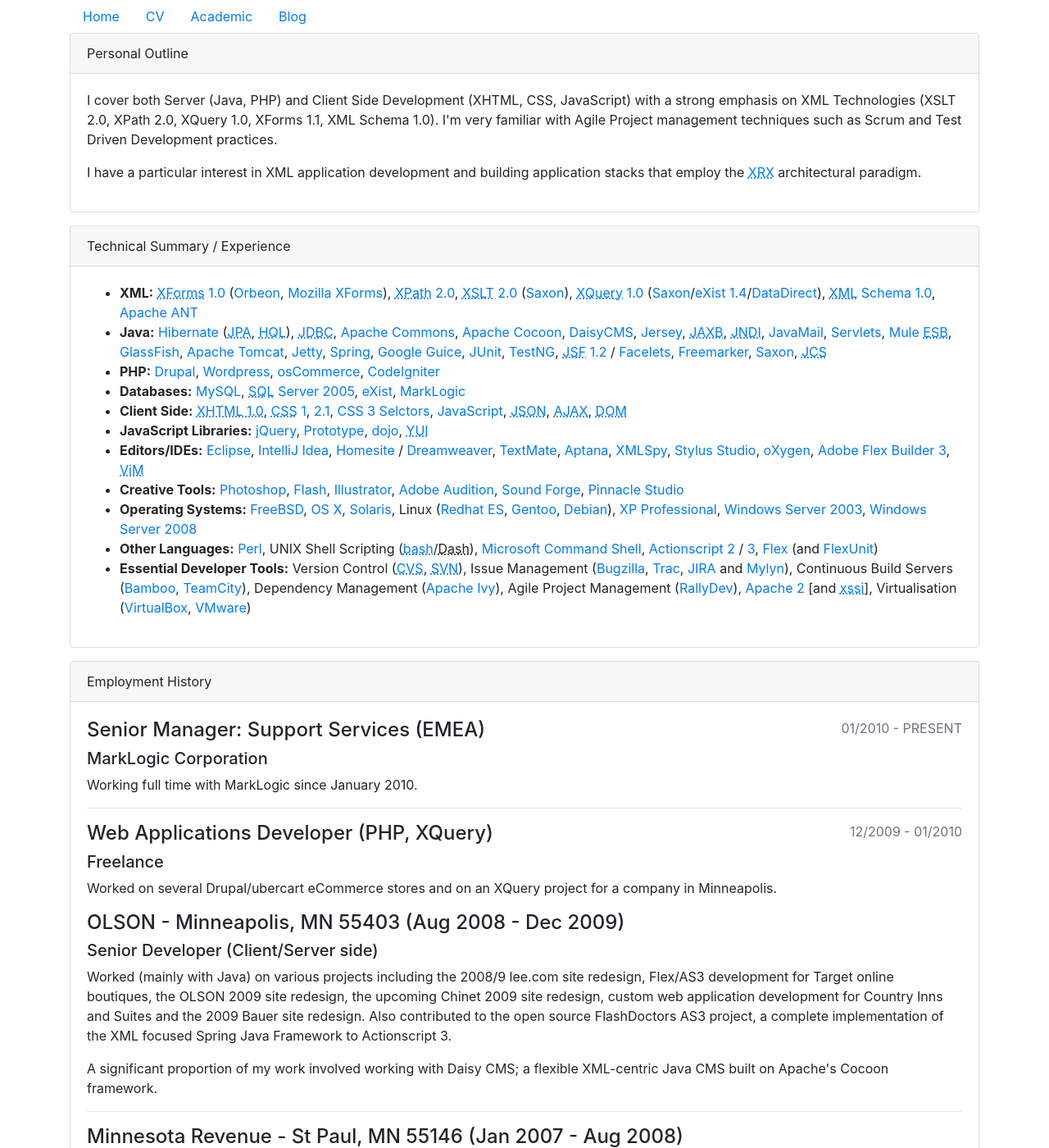
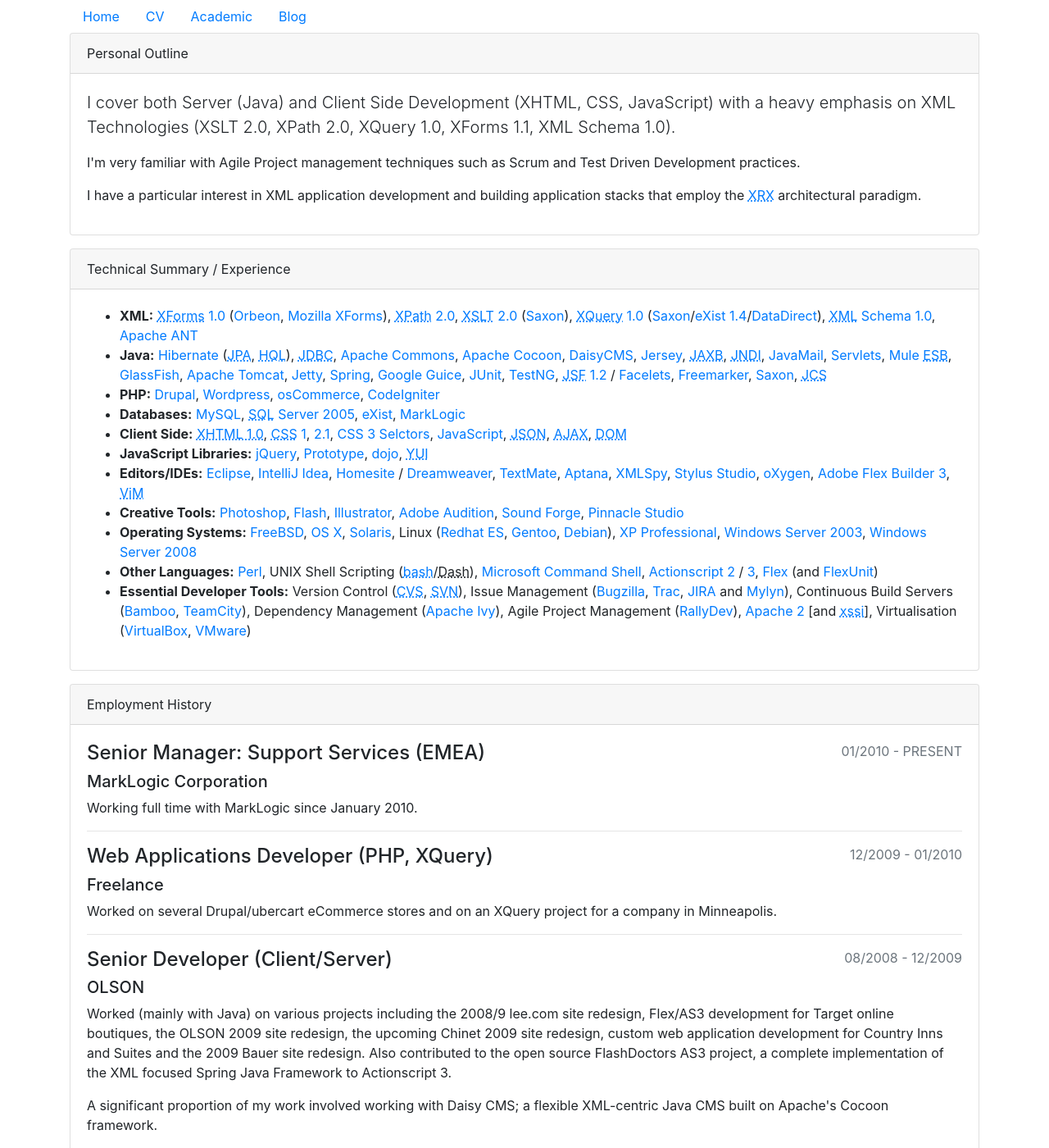
Before and after one commit to ableasdale/ableasdale.github.io, a Jekyll site: the page built from cv/index.html, in a window 1280 px wide and 1400 px high. Shown: the whole window at 82% size. Built offline with Jekyll 4.4.1, drawn with Linux system fonts in a browser that asks for light colours; some of the changed text lies outside the part shown.

Commit message:
Check-in for current format/display

```diff
--- a/cv/index.html
+++ b/cv/index.html
@@ -5,7 +5,8 @@
 <div class="card mb-3">
     <div class="card-header">Personal Outline</div>
     <div class="card-body">
-        <p>I cover both Server (Java, PHP) and Client Side Development (XHTML, CSS, JavaScript) with a strong emphasis on XML Technologies (XSLT 2.0, XPath 2.0, XQuery 1.0, XForms 1.1, XML Schema 1.0). I'm very familiar with Agile Project management techniques such as Scrum and Test Driven Development practices.</p>
+        <p class="lead">I cover both Server (Java) and Client Side Development (XHTML, CSS, JavaScript) with a heavy emphasis on XML Technologies (XSLT 2.0, XPath 2.0, XQuery 1.0, XForms 1.1, XML Schema 1.0).</p>
+        <p>I'm very familiar with Agile Project management techniques such as Scrum and Test Driven Development practices.</p>
         <p>I have a particular interest in XML application development and building application stacks that employ the <a href="http://en.wikipedia.org/wiki/XRX_(web_application_architecture)"><abbr title="XQuery | REST | XForms/XSLT">XRX</abbr></a> architectural paradigm.</p>
     </div>
 </div>
@@ -54,23 +55,46 @@
             </div>
         </div>
         <p class="end-para">Worked on several Drupal/ubercart eCommerce stores and on an XQuery project for a company in Minneapolis.</p>
+        <hr />
 
-        <h4>OLSON - Minneapolis, MN 55403 (Aug 2008 - Dec 2009)</h4>
-        <h5>Senior Developer (Client/Server side)</h5>
+        <div class="row">
+            <div class="col-md-9">
+                <h4>Senior Developer (Client/Server)</h4>
+                <h5 class="organization">OLSON</h5>
+            </div>
+            <div class="col-md-3 text-right">
+                <time class="period text-muted">08/2008 - 12/2009</time>
+            </div>
+        </div>
         <p>Worked (mainly with Java) on various projects including the 2008/9 lee.com site redesign, Flex/AS3 development for Target online boutiques, the OLSON 2009 site redesign, the upcoming Chinet 2009 site redesign, custom web application development for Country Inns and Suites and the 2009 Bauer site redesign.  Also contributed to the open source FlashDoctors AS3 project, a complete implementation of the XML focused Spring Java Framework to Actionscript 3.</p>
         <p class="end-para">A significant proportion of my work involved working with Daisy CMS; a flexible XML-centric Java CMS built on Apache's Cocoon framework.</p>
         <hr />
 
-        <h4>Minnesota Revenue - St Paul, MN 55146 (Jan 2007 - Aug 2008)</h4>
-        <h5>IT Specialist (XML Web Applications Developer)</h5>
+        <div class="row">
+            <div class="col-md-9">
+                <h4>IT Specialist (XML Web Applications Developer)</h4>
+                <h5 class="organization">Minnesota Revenue</h5>
+            </div>
+            <div class="col-md-3 text-right">
+                <time class="period text-muted">01/2007 - 08/2008</time>
+            </div>
+        </div>
         <p>Worked for the Property Tax division on a project called CRV; an application employing the <strong>XRX</strong> architecture (designed and built by our team) for managing property sales within the State of Minnesota.</p>
         <p>My work covered development on the Java layer (Servlet and Servlet filter development, Unit tests etc), CRV schema design (XMLSchema 1.0 using XML Spy), XQuery 1.0 development and XML development using XSLT 2.0, XPath 2.0 and XForms 1.0.  During my time on the project I worked with 3 different implementations of XQuery: eXist, Saxon and Datadirect's XQuery implementation.</p>
         <p class="end-para">Also involved in the build and administration of a Free BSD 6 based staging server running Zope, Plone, Subversion and Trac.</p>
         <hr />
 
-        <h4>British Broadcasting Corporation - London W12 (Sep 2005 - Jan 2007)</h4>
-        <h5>New Media Developer: News Interactive (Weather)</h5>
+        <div class="row">
+            <div class="col-md-9">
+                <h4>New Media Developer: News Interactive (Weather)</h4>
+                <h5 class="organization">British Broadcasting Corporation</h5>
+            </div>
+            <div class="col-md-3 text-right">
+                <time class="period text-muted">09/2005 - 01/2007</time>
+            </div>
+        </div>
         <p class="end-para">Maintenance of weather website and all associated digital feeds (Ceefax, digital TV, mobile platforms). Administration of Linux servers (Redhat 4 ES), Working in tamden with Omneon playout system for broadcast and using the Weatherscape XT rendering software on Windows/Linux operating systems.  Relevant skills: all client side work, Perl and MySQL. Member of Web standards / usability board for bbc.co.uk. Also provided weekend support (on alternate weekends) for the weather team in Television Centre.  Also wrote test cases and was involved with test-driven approaches to development (before deploying code directly to the live servers).  A significant proportion of this work involved fast processing of a significant quantity of XML weather data.</p>
+        <hr />
 
         <h4>British Broadcasting Corporation - London W1/W12 (Apr 2004 - Sep 2005)</h4>
         <h5>Client Side Developer: New Media and Technology (Core Products)</h5>
```
